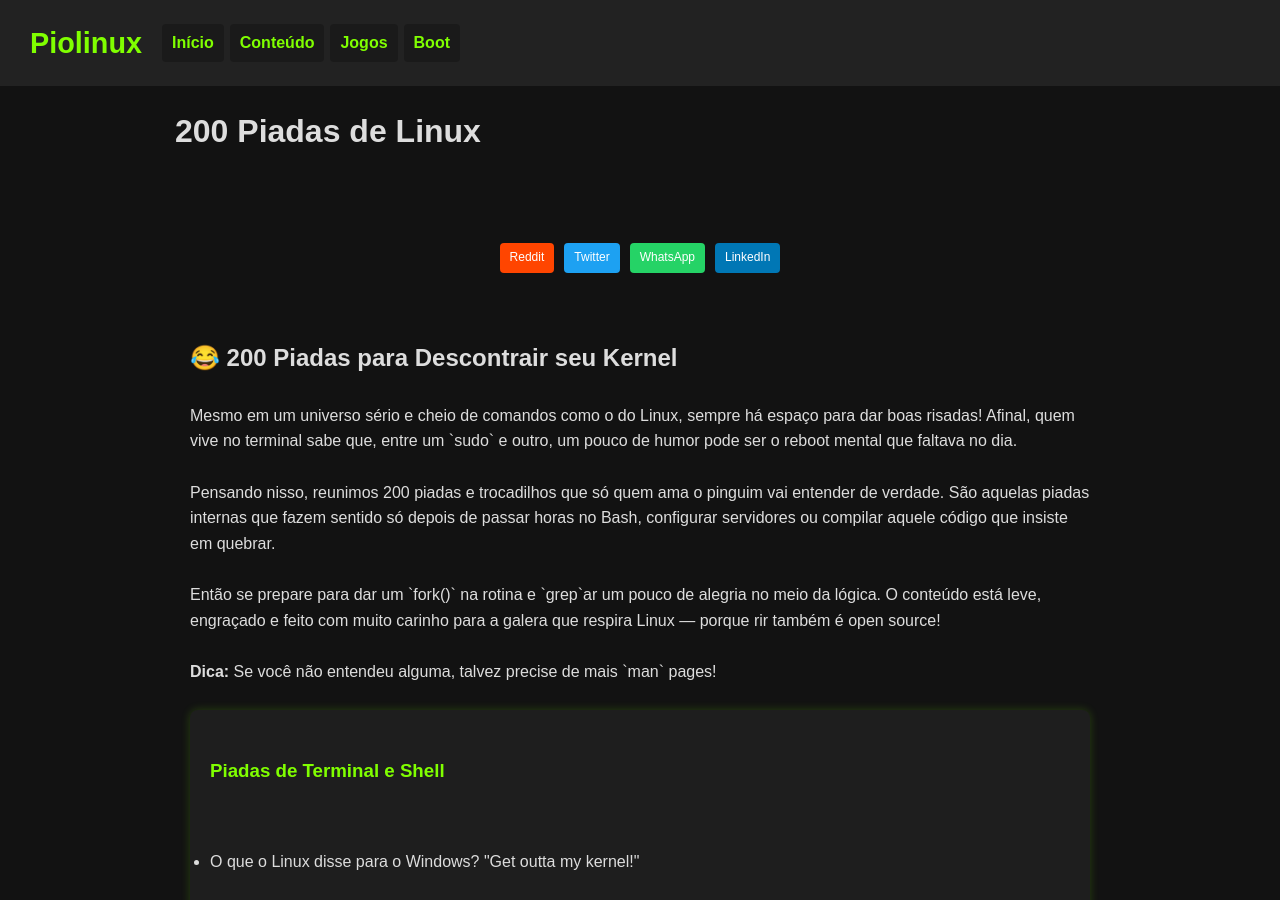
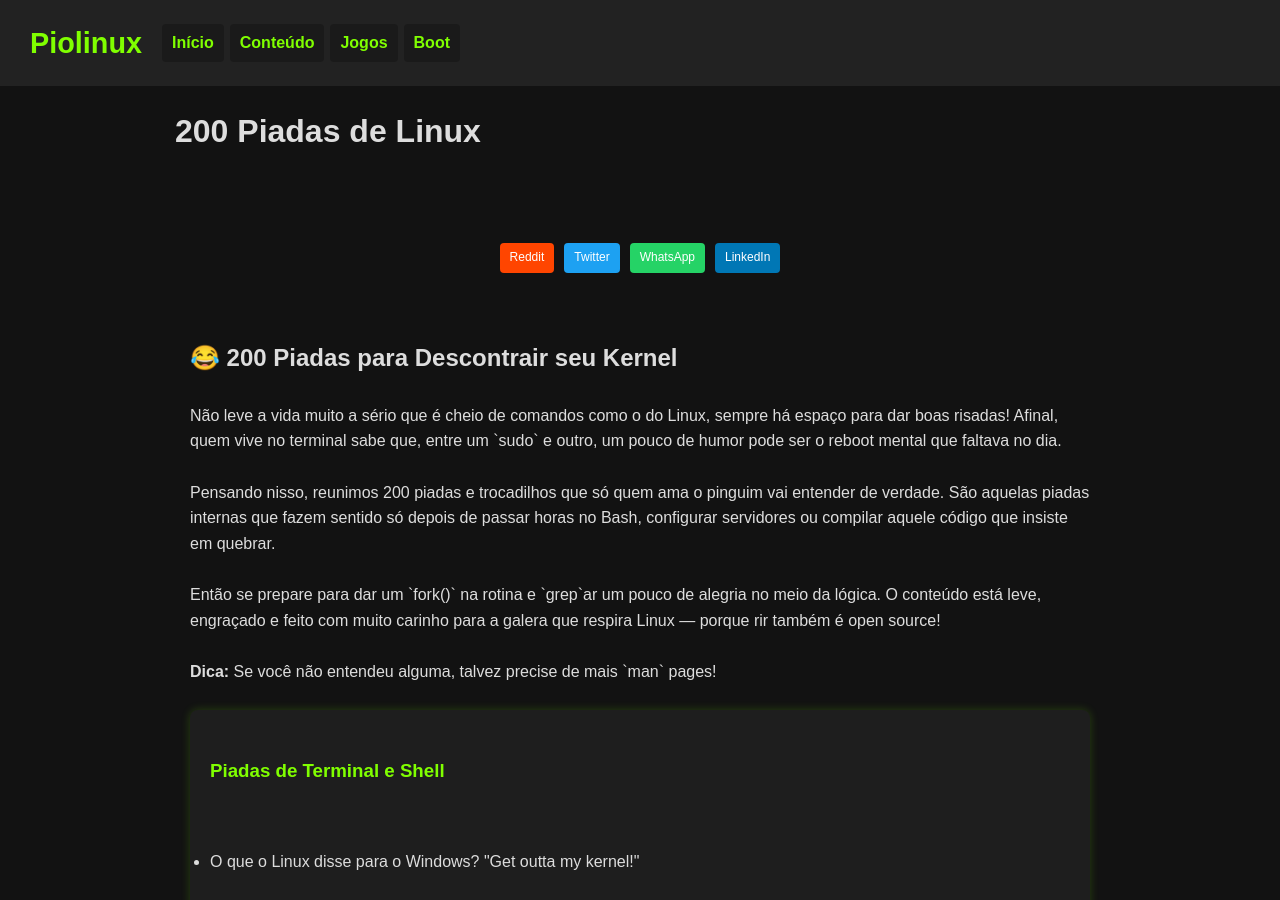
Before and after one commit to Piolinux/piolinux-site, a Jekyll site: the page piadas-linux-engraçadas.html, which Jekyll copies as it is, in a window 1280 px wide and 900 px high. Built offline with Jekyll 4.4.1, drawn with Linux system fonts in a browser that asks for light colours.

Commit message:
Update piadas-linux-engraçadas.html

```diff
--- a/piadas-linux-engraçadas.html
+++ b/piadas-linux-engraçadas.html
@@ -268,7 +268,7 @@ footer a:hover {
 
            <article id="piadas-linux">
             <h2>😂 200 Piadas para Descontrair seu Kernel</h2>
-            <p>Mesmo em um universo sério e cheio de comandos como o do Linux, sempre há espaço para dar boas risadas! Afinal, quem vive no terminal sabe que, entre um `sudo` e outro, um pouco de humor pode ser o reboot mental que faltava no dia.</p>
+            <p>Não leve a vida muito a sério que é cheio de comandos como o do Linux, sempre há espaço para dar boas risadas! Afinal, quem vive no terminal sabe que, entre um `sudo` e outro, um pouco de humor pode ser o reboot mental que faltava no dia.</p>
             <p>Pensando nisso, reunimos 200 piadas e trocadilhos que só quem ama o pinguim vai entender de verdade. São aquelas piadas internas que fazem sentido só depois de passar horas no Bash, configurar servidores ou compilar aquele código que insiste em quebrar.</p>
             <p>Então se prepare para dar um `fork()` na rotina e `grep`ar um pouco de alegria no meio da lógica. O conteúdo está leve, engraçado e feito com muito carinho para a galera que respira Linux — porque rir também é open source!</p>
 
```
